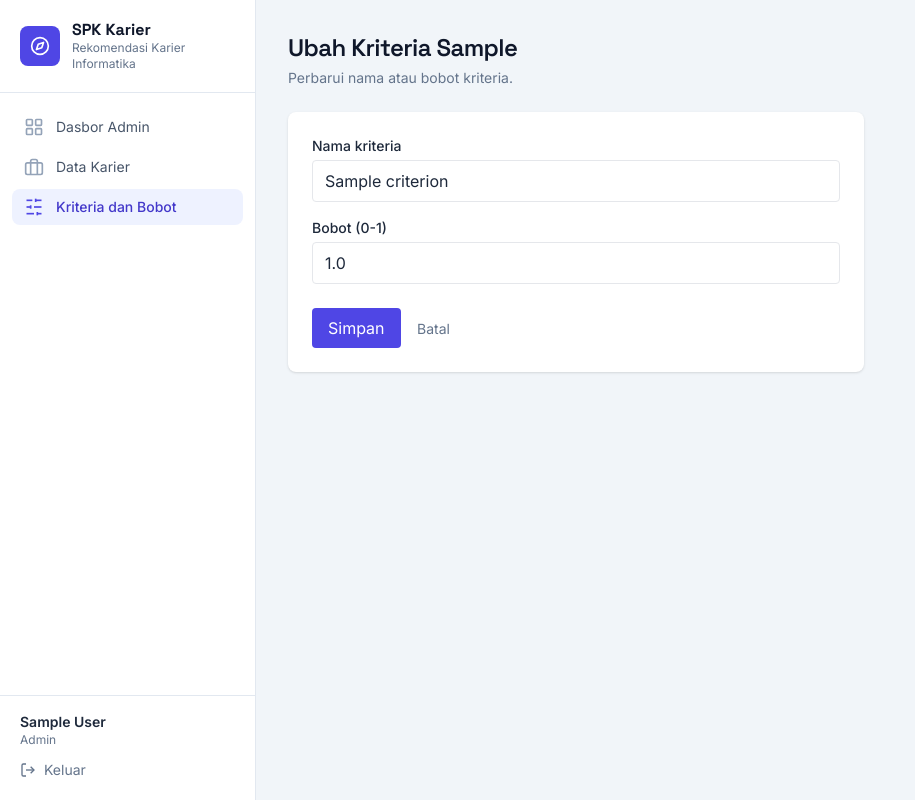
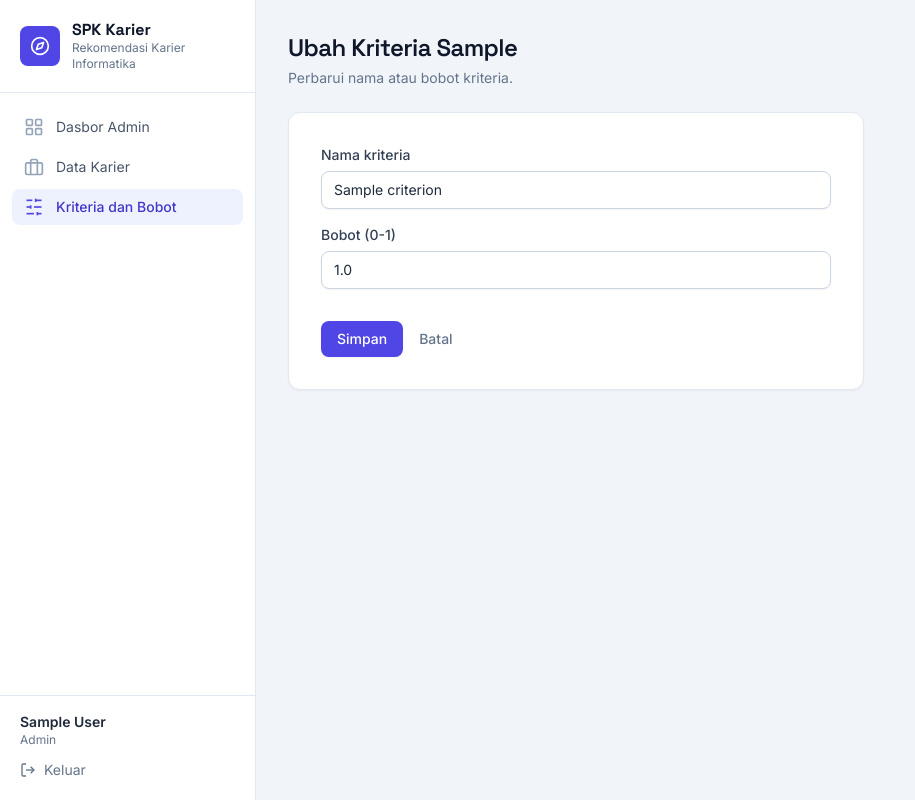
Before and after one commit to yfujust-collab/spk-rekomendasi-karier, a Flask app: page /admin/kriteria/ubah/1 in a window 1280 px wide. Shown: the whole page, without its empty margins (0-915 px from the left). Run offline with Flask 3, Linux system fonts and the light colour scheme; a user stored in the database is signed in; tables that the repository leaves empty hold one stand-in row (values such as "Sample post"); some libraries are stand-ins or nearby versions.

Commit message:
feat(ui): rapikan halaman light mahasiswa dan admin

```diff
--- a/app/templates/admin/criterion_form.html
+++ b/app/templates/admin/criterion_form.html
@@ -3,17 +3,23 @@
 {% block heading %}Ubah Kriteria {{ criterion.kode }}{% endblock %}
 {% block subheading %}Perbarui nama atau bobot kriteria.{% endblock %}
 {% block content %}
-<div class="bg-white rounded-lg shadow p-6 max-w-xl">
+<div class="card p-6 md:p-8 max-w-xl">
   <form method="post">
     {{ form.hidden_tag() }}
-    <label class="block text-sm font-medium mb-1">{{ form.nama.label.text }}</label>
-    {{ form.nama(class="w-full border rounded px-3 py-2 mb-1") }}
-    {% if form.nama.errors %}<p class="text-sm text-red-600 mb-3">{{ form.nama.errors[0] }}</p>{% else %}<div class="mb-3"></div>{% endif %}
-    <label class="block text-sm font-medium mb-1">{{ form.bobot.label.text }}</label>
-    {{ form.bobot(class="w-full border rounded px-3 py-2 mb-1", step="0.01") }}
-    {% if form.bobot.errors %}<p class="text-sm text-red-600 mb-3">{{ form.bobot.errors[0] }}</p>{% else %}<div class="mb-5"></div>{% endif %}
-    {{ form.submit(class="bg-indigo-600 text-white rounded px-4 py-2 hover:bg-indigo-700") }}
-    <a href="{{ url_for('admin.criteria') }}" class="ml-3 text-sm text-slate-500">Batal</a>
+    <div class="mb-4">
+      <label class="label" for="nama">{{ form.nama.label.text }}</label>
+      {{ form.nama(class="input") }}
+      {% if form.nama.errors %}<p class="field-error">{{ form.nama.errors[0] }}</p>{% endif %}
+    </div>
+    <div class="mb-8">
+      <label class="label" for="bobot">{{ form.bobot.label.text }}</label>
+      {{ form.bobot(class="input", step="0.01") }}
+      {% if form.bobot.errors %}<p class="field-error">{{ form.bobot.errors[0] }}</p>{% endif %}
+    </div>
+    <div class="flex items-center gap-4">
+      {{ form.submit(class="btn-primary") }}
+      <a href="{{ url_for('admin.criteria') }}" class="text-sm font-medium text-slate-500 hover:text-slate-800">Batal</a>
+    </div>
   </form>
 </div>
 {% endblock %}
```
